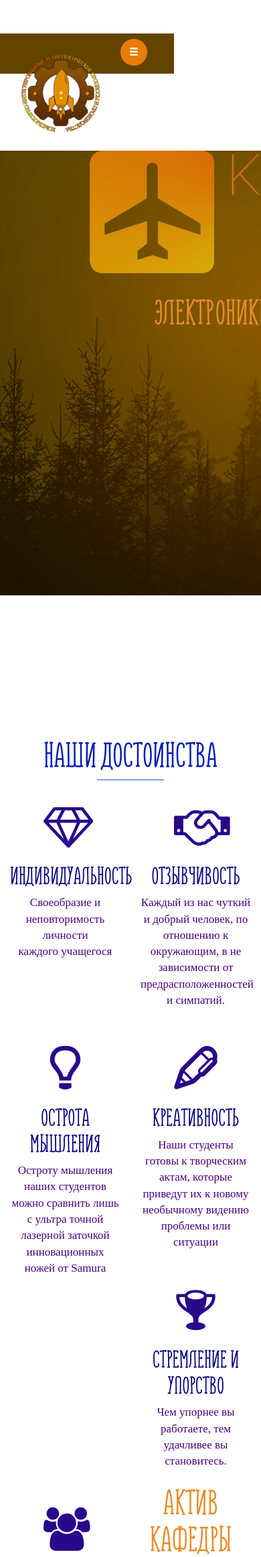
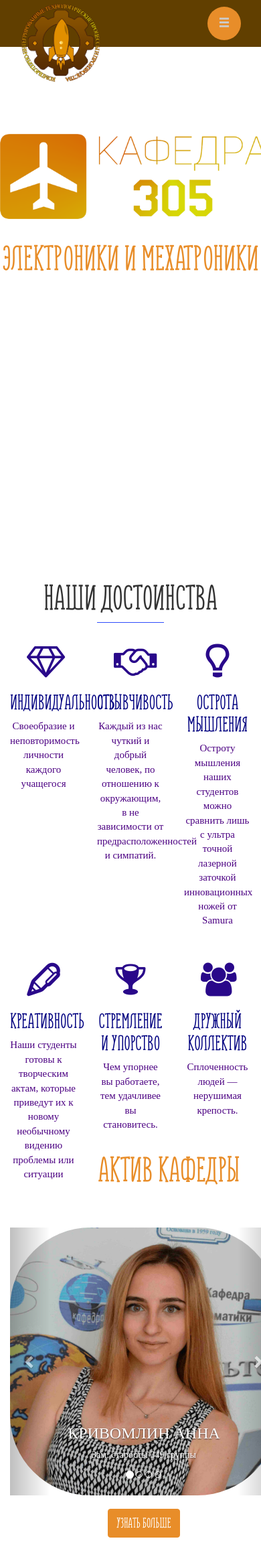
Before and after one commit to Chalapa-Nika/Chalapa-Nika.github.io, a PHP site: page / in a window 390 px wide; the page is wider, and only the part inside the window is pictured. Shown: the top 2325 px of that part at 67% size. Run offline with PHP 8.4, Linux system fonts and the light colour scheme; some web fonts are replaced.

Commit message:
Add files via upload

```diff
--- a/index.html
+++ b/index.html
@@ -30,7 +30,7 @@
 </head >
 <body>
     <!--HEADER-->
-    <header class="main parallax-window" data-parallax="scroll" data-image-src="img/header/header_bg.png">
+    <header >
         <!--<div class=" container-fluid">
             <div class="row">
                 <div class="top_panel">
@@ -47,7 +47,7 @@
         <nav>
             <div class="container">
                 <div class="row">
-                <div class=" navbar-header">
+                <div class="navbar-header">
                     <button class="navbar-toggle collapsed menu_btn" data-toggle="collapse" data-target="#top_menu">
                         <span class="glyphicon glyphicon-menu-hamburger"></span>
                     </button>
@@ -80,7 +80,7 @@
                         <li><a href="#">КОНТАКТЫ</a></li>
                     </ul>
                 </div>
-            </div>
+            </div>>
             </div>
         </nav>
         <div class="header_main">
@@ -89,7 +89,7 @@
         </div>
     </header>
     <!--ДОСТОИНСТВА-->
-    <section class="dignity parallax-window" data-parallax="scroll" data-image-src="img/dignity/hu.jpg" id="dignity">
+    <section  id="dignity">
         <div class="container">
             <div class="row">
                 <div class="col-md-6 col-md-offset-3">
@@ -98,7 +98,7 @@
                 </div>
             </div>
             <div class="row">
-                <div class="col-md-4 col-xs-6">
+                <div class="col-md-4 col-xs-4">
                     <div class="content">
                         <i class="icon-diamond"></i>
                         <div class="dignity_content">
@@ -107,7 +107,7 @@
                         </div>
                     </div>
                 </div>
-                <div class="col-md-4 col-xs-6">
+                <div class="col-md-4 col-xs-4">
                     <div class="content">
                         <i class="icon-handshake-o"></i>
                         <div class="dignity_content">
@@ -116,7 +116,7 @@
                         </div>
                     </div>
                 </div>
-                <div class="col-md-4 col-xs-6">
+                <div class="col-md-4 col-xs-4">
                     <div class="content">
                         <i class="icon-lamp"></i>
                         <div class="dignity_content">
@@ -125,7 +125,7 @@
                         </div>
                     </div>
                 </div>
-                <div class="col-md-4 col-xs-6">
+                <div class="col-md-4 col-xs-4">
                     <div class="content">
                         <i class="icon-pen"></i>
                         <div class="dignity_content">
@@ -134,7 +134,7 @@
                         </div>
                     </div>
                 </div>
-                <div class="col-md-4 col-xs-6">
+                <div class="col-md-4 col-xs-4">
                     <div class="content">
                         <i class="icon-trophy"></i>
                         <div class="dignity_content">
@@ -143,7 +143,7 @@
                         </div>
                     </div>
                 </div>
-                <div class="col-md-4 col-xs-6">
+                <div class="col-md-4 col-xs-4">
                     <div class="content">
                         <i class="icon-users"></i>
                         <div class="dignity_content">
@@ -156,7 +156,7 @@
         </div>
     </section>
     <!--АКТИВ КАФЕДРЫ-->
-    <section class="activ parallax-window" data-parallax="scroll" data-image-src="img/activ/bg.png">
+    <section class="activ">
         <div class="container">
             <h1>АКТИВ КАФЕДРЫ</h1>
             <div id="my-carousel" class="carousel slide" data-ride="carousel">
@@ -244,7 +244,7 @@
        </div>
     </section>
     <!--ВИДЕО-->
-    <section class="main parallax-window video" data-parallax="scroll" data-image-src="img/video/bg.jpg">
+    <section class="main">
         <h1>НАШЕ ТВОРЧЕСТВО</h1>
         <div id="frame">
             <div style="width:50px;height: 50px;" onclick="del();" class="close"></div>
--- a/media.css
+++ b/media.css
@@ -1,82 +1,97 @@
-@media only screen and (max-width: 1200px) {
-    header {
-        width: 100vh;
-        margin-right:0;
+@media only screen and (max-width: 768px) {
+    .navbar-header {
+        position: fixed;
+        background-color: rgb(97, 63, 0);
+        width: 100%;
+        height: 70px;
+        z-index: ;
+    }
+    .header_main {
+        max-width: 400px;
+        margin: 0 auto;
+        padding-top: 200px;
+
+    }
+    .header_main img {
+        max-width: 400px;
+    }
+    .menu_btn {
+        background-color: #e88d29;
+        height: 50px;
+        width: 50px;
+        border-radius: 50%;
+        margin: 10px 30px 0 0;
+    }
+    .menu_btn span {
+        color: #ccc;
+        font-size: 17px;
     }
     .logo {
-        top: -60px;
-        left: 0;
+        margin-top: -25px;
+    }
+    .menu li {
+        float: none;
+        margin: 0;
+    }
+    .menu {
+        background-color: rgb(97, 63, 0);
+        overflow: hidden;
     }
     nav {
         position: fixed;
-        background: rgb(98,68,0);
-        top: 50px;
-       // width: 100%;
-        height: 60px;
-        z-index: 999;
+        top: 0;
+        z-index: 99;
     }
-    .menu_btn {
-        height: 40px;
-        width: 40px;
-        border-radius: 50%;
-        color: #fff;
-        background-color: #e87c08;
-        margin-right: 40px;
+    .navbar-collapse {
+        padding: 0;
+    }
+    .menu ul {
+        position: relative;
+        left: 30px;
+        opacity: 1;
+    }
+    .menu .some {
+        left: 0;
+    }
+    .menu li:hover ul
+    {
+        left: 30px;
+        text-align: ;
+    }
+    .menu li:hover .some {
+        left: 0;
     }
     .menu {
-        display: block;
-        background: rgb(98,68,0);
-        padding: 0;
-        margin: 0;
-        width: 100%;
-        overflow-y: hidden;
-        overflow-x: hidden;
-    }
-    .menu li {
-        display: block;
-        float: none;
-    }
-    .menu li:nth-last-of-type(1) {
-        margin-bottom: 15px;
+        padding-bottom: 30px;
+        padding-top: 30px;
     }
     .menu li a {
+        font-size: 27px;
+    }
+    .hr_1, .hr_2 {
+        height: 65px;
+        width: 1px;
+        position: absolute;
+        left: 170px;
+    }
+    .hr_2 {
+        left: 238px;
+        height: 106px;
+    }
+    .content i {
+        font-size: 50px;
+    }
+    .content h4 {
         font-size: 30px;
-        text-align: center;
     }
-    .menu li:hover ul {
-        position: relative;
-        left: 55px;
+    .content p {
+        font-size: 15px;
     }
-    .menu li:hover .some {
-        left: 15px;
+    .carousel {
+        height: 400px;
+        width: 400px;
+        margin-top: 60px;
     }
-    .menu li:hover .hr {
-        display: block;
-        left: 342px;
-        height: 100px;
-     }
-    .menu .show:hover .hr {
-        height: 140px;
-     }
-    .some li:last-child {
-        margin-bottom: 0;
+    .geography {
+        width: 786px;
     }
-    .hr_1,
-    .hr_2 {
-        display: none;
-    }
-
-    .header_main {
-        margin: 225px 0;
-    }
-
-    .top_panel {
-        position: fixed;
-        //width: 100%;
-        z-index: 999;
-    }
-    .lang:last-child {
-        margin-right: 0;
-    }
-
-}
```
